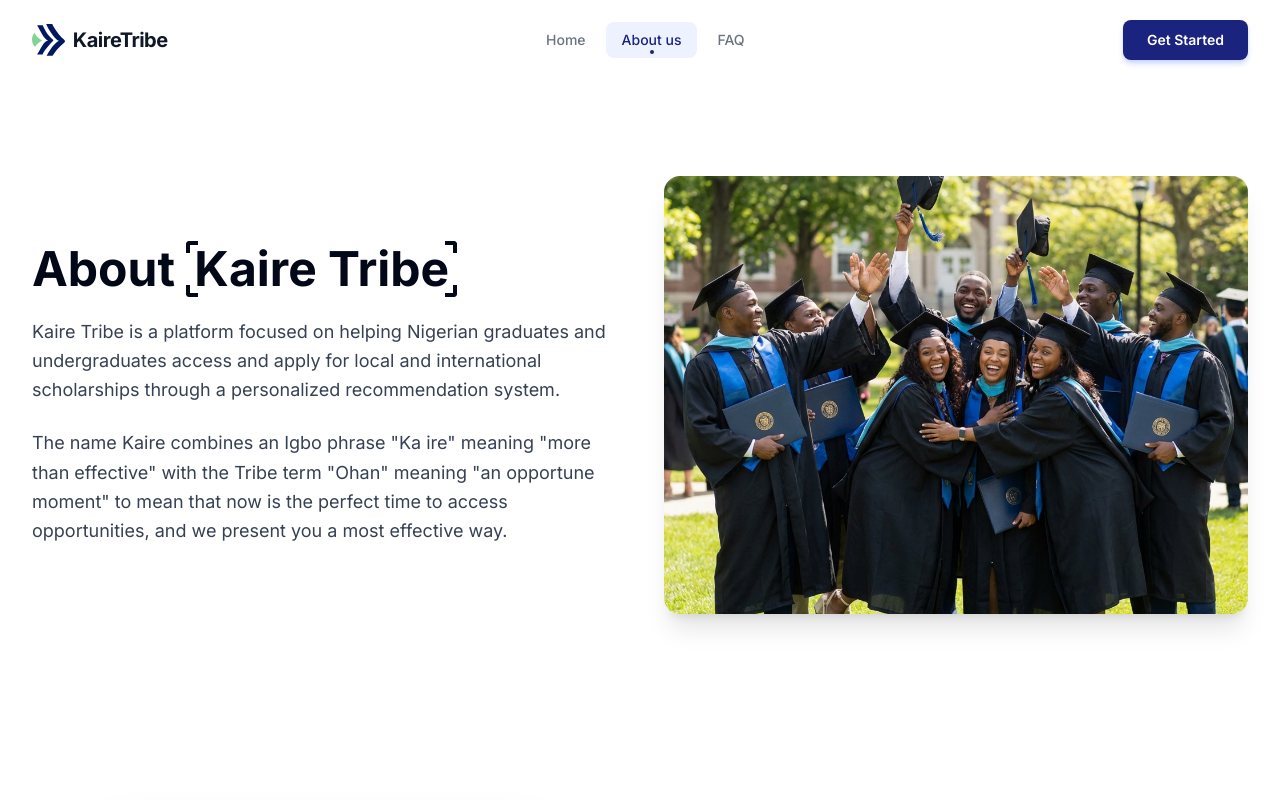
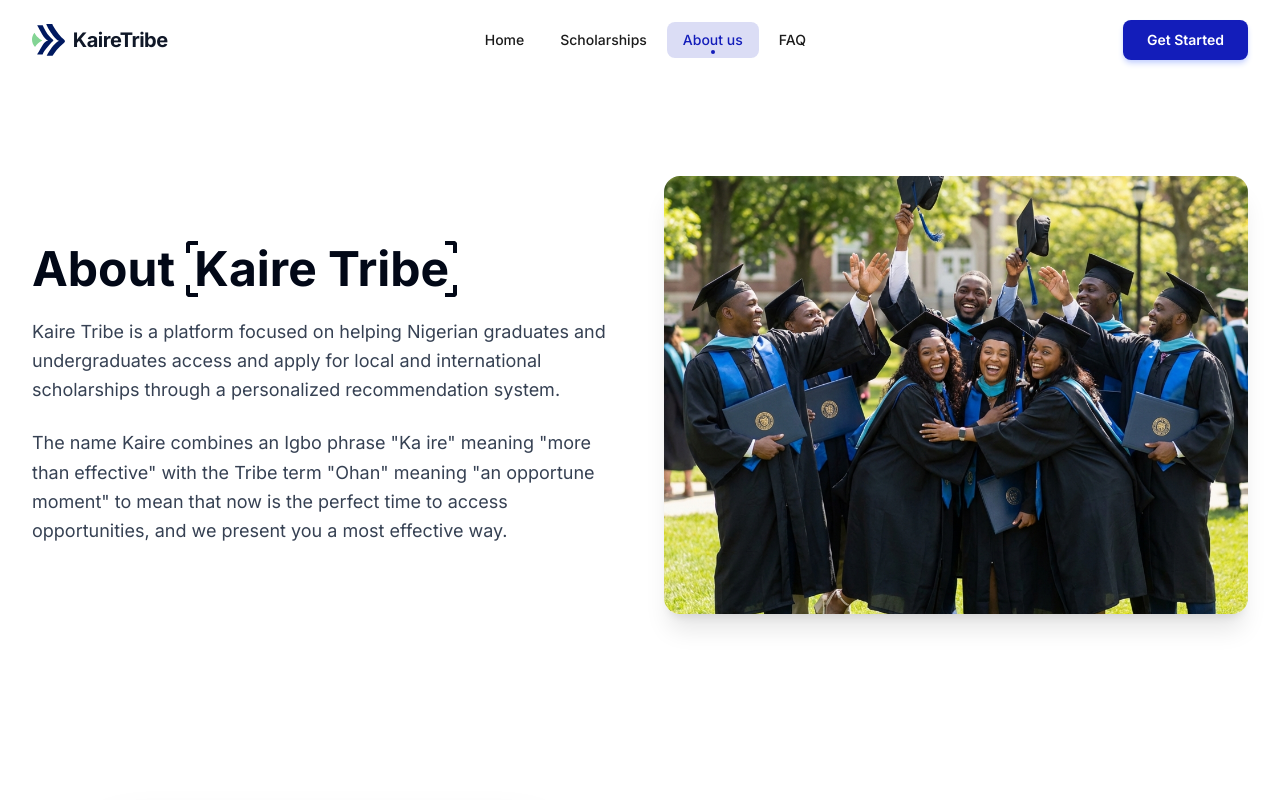
Before and after one commit to kairetribe/kaireTribe-FE, a Next.js app: page /about in a window 1280 px wide. Shown: the top 800 px of the page. Built offline with nearby package versions, Linux system fonts and the light colour scheme.

Commit message:
feat: add primary theme colors, update header navigation, and relocate hero component

```diff
--- a/app/globals.css
+++ b/app/globals.css
@@ -3,6 +3,8 @@
 @theme {
   --color-background: hsl(0 0% 100%);
   --color-foreground: hsl(222.2 84% 4.9%);
+  --color-primary-blue: #131DBA;
+  --color-primary-green: #16A34A;
 }
 
 @layer base {
--- a/app/page.tsx
+++ b/app/page.tsx
@@ -1,6 +1,6 @@
 "use client"
 
-import { HeroSection } from "@/components/landing_page/heroSection";
+import { HeroSection } from "@/components/landing_page/home/hero";
 import { HowItWorksSection } from "@/components/landing_page/howItWorksSection";
 import { FeatureSection } from "@/components/landing_page/featureSection";
 import { ScholarsHighlightSection } from "@/components/landing_page/scholarsHighlightSection";
--- a/components/landing_page/header.tsx
+++ b/components/landing_page/header.tsx
@@ -8,6 +8,7 @@ import { Menu, X } from "lucide-react";
 
 const NAV_LINKS = [
   { label: "Home",     href: "/"      },
+  { label: "Scholarships", href: "/scholarships"},
   { label: "About us", href: "/about" },
   { label: "FAQ",      href: "/faq"   },
 ] as const;
@@ -78,8 +79,8 @@ export const LandingHeader = () => {
                     style={{
                       color:
                         active || hoveredLink === link.href
-                          ? "#1a237e"
-                          : "#6B7280",
+                          ? "#131DBA"
+                          : "#1b1b1b",
                     }}
                   >
                     {/* Animated hover / active background pill */}
@@ -87,11 +88,11 @@ export const LandingHeader = () => {
                       {(hoveredLink === link.href || active) && (
                         <motion.span
                           layoutId="nav-pill"
-                          className="absolute inset-0 rounded-lg bg-indigo-50"
+                          className="absolute inset-0 rounded-lg bg-primary-blue/15"
                           initial={{ opacity: 0 }}
                           animate={{ opacity: 1 }}
                           exit={{ opacity: 0 }}
-                          transition={{ duration: 0.2 }}
+                          transition={{ duration: 0.5 }}
                         />
                       )}
                     </AnimatePresence>
@@ -102,7 +103,7 @@ export const LandingHeader = () => {
                     {active && (
                       <motion.span
                         layoutId="nav-dot"
-                        className="absolute bottom-1 left-1/2 -translate-x-1/2 w-1 h-1 rounded-full bg-[#1a237e]"
+                        className="absolute bottom-1 left-1/2 -translate-x-1/2 w-1 h-1 rounded-full bg-primary-blue"
                         transition={{ type: "spring", stiffness: 380, damping: 30 }}
                       />
                     )}
@@ -116,7 +117,7 @@ export const LandingHeader = () => {
               <motion.div whileHover={{ scale: 1.03 }} whileTap={{ scale: 0.97 }}>
                 <Link
                   href="/sign-up"
-                  className="relative inline-flex items-center justify-center px-6 py-2.5 text-sm font-semibold rounded-lg text-white bg-[#1a237e] overflow-hidden group shadow-md shadow-indigo-200"
+                  className="relative inline-flex items-center justify-center px-6 py-2.5 text-sm font-semibold rounded-lg text-white bg-primary-blue overflow-hidden group shadow-md shadow-indigo-200"
                 >
                   {/* Shimmer sweep animation on hover */}
                   <span className="absolute inset-0 translate-x-[-100%] group-hover:translate-x-[100%] transition-transform duration-700 bg-gradient-to-r from-transparent via-white/20 to-transparent skew-x-12" />
@@ -131,7 +132,7 @@ export const LandingHeader = () => {
                 whileTap={{ scale: 0.9 }}
                 onClick={() => setIsMenuOpen((o) => !o)}
                 aria-label={isMenuOpen ? "Close menu" : "Open menu"}
-                className="p-2 rounded-lg text-gray-600 hover:bg-gray-100 transition-colors"
+                className="p-2 rounded-lg text-black transition-colors"
               >
                 <AnimatePresence mode="wait" initial={false}>
                   {isMenuOpen ? (
@@ -187,14 +188,14 @@ export const LandingHeader = () => {
                         href={link.href}
                         className={`flex items-center gap-3 px-4 py-3 rounded-xl text-sm font-medium transition-colors ${
                           active
-                            ? "text-[#1a237e] bg-indigo-50"
-                            : "text-gray-700 hover:text-gray-900 hover:bg-gray-50"
+                            ? "text-primary-blue bg-primary-blue/15"
+                            : "text-[#1b1b1b]"
                         }`}
                       >
                         {active && (
                           <motion.span
                             layoutId="mobile-dot"
-                            className="w-1.5 h-1.5 rounded-full bg-[#1a237e]"
+                            className="w-1.5 h-1.5 rounded-full bg-primary-blue"
                           />
                         )}
                         {link.label}
@@ -212,8 +213,8 @@ export const LandingHeader = () => {
                 >
                   <Link
                     href="/sign-up"
-                    className="w-full flex items-center justify-center px-5 py-3.5 text-sm font-semibold rounded-xl text-white bg-[#1a237e] shadow-md shadow-indigo-200 hover:bg-indigo-900 transition-colors"
-                  >
+                    className="w-full flex items-center justify-center px-5 py-3.5 text-sm font-semibold rounded-xl text-white bg-primary-blue "
+                                    >
                     Get Started
                   </Link>
                 </motion.div>
```
Also changed, not shown: components/landing_page/home/hero.tsx (renamed from components/landing_page/heroSection.tsx).
